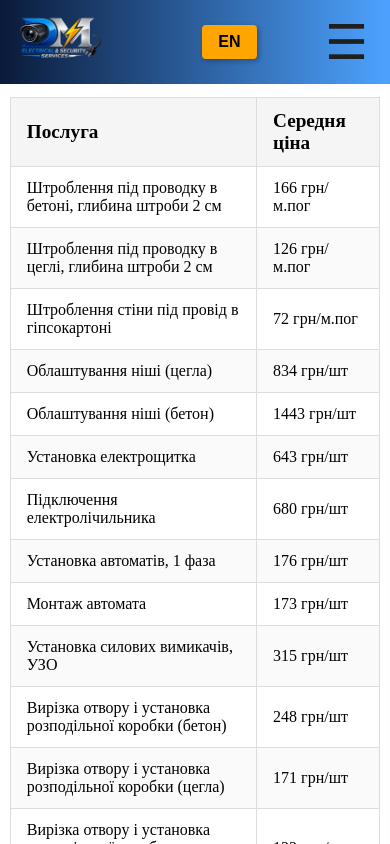
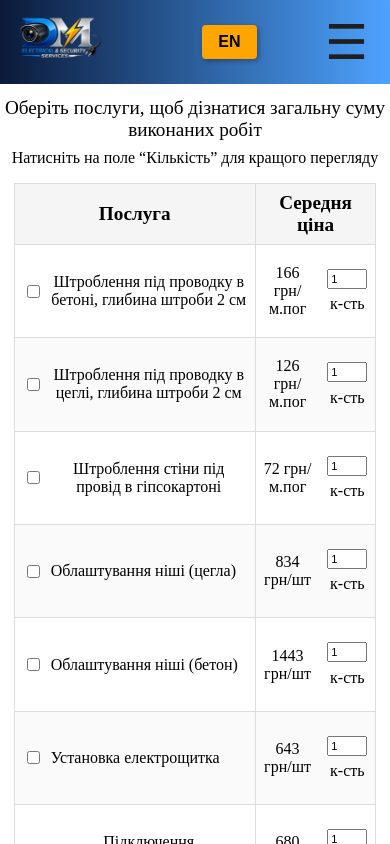
Before and after one commit to vicberger7/DanielaElectroSurveillance, a React (Vite) app: page /prices in a window 390 px wide. Shown: the top 844 px of the page. Built offline with nearby package versions, Linux system fonts and the light colour scheme.

Commit message:
Minor updates

```diff
--- a/package.json
+++ b/package.json
@@ -12,7 +12,7 @@
   "dependencies": {
     "i18next": "^25.8.0",
     "i18next-browser-languagedetector": "^8.2.0",
-    "react": "^19.2.0",
+    "react": "^19.2.4",
     "react-dom": "^19.2.0",
     "react-i18next": "^16.5.4",
     "react-icons": "^5.5.0",
--- a/src/i18/en.json
+++ b/src/i18/en.json
@@ -306,6 +306,11 @@
       }
     ],
     "serviceHeader": "Service",
-    "priceHeader": "Average Price"
+    "priceHeader": "Average Price",
+    "total": "Total cost",
+    "note": "Select services to see the total amount of performed works ",
+    "quantity": "qty",
+    "closeButton": "Close",
+    "hint": "Click on the “Quantity” field for better viewing"
   }
 }
--- a/src/i18/ua.json
+++ b/src/i18/ua.json
@@ -240,6 +240,11 @@
       { "service": "Монтаж та підключення ДБЖ", "price": "13950 грн/точка" }
     ],
     "serviceHeader": "Послуга",
-    "priceHeader": "Середня ціна"
+    "priceHeader": "Середня ціна",
+    "total": "Загальна вартість",
+    "note": "Оберіть послуги, щоб дізнатися загальну суму виконаних робіт",
+    "quantity": "к-сть",
+    "closeButton": "Закрити",
+      "hint": "Натисніть на поле “Кількість” для кращого перегляду"
   }
 }
--- a/src/pages/Prices.jsx
+++ b/src/pages/Prices.jsx
@@ -1,3 +1,4 @@
+import { useState } from "react";
 import css from "./Prices.module.css";
 import { useTranslation } from "react-i18next";
 
@@ -6,9 +7,44 @@ export default function Home() {
 
   const services = t("prices.services", { returnObjects: true });
 
+  const [selected, setSelected] = useState([]);
+  const [quantities, setQuantities] = useState({});
+  const [modal, setModal] = useState({ open: false, index: null });
+
+  const changeQty = (index, value) => {
+    setQuantities((prev) => ({
+      ...prev,
+      [index]: Math.max(1, value),
+    }));
+  };
+
+  const getPriceValue = (price) => {
+    return Number(price.replace(/[^\d]/g, ""));
+  };
+
+  const handleToggle = (index) => {
+    setSelected((prev) =>
+      prev.includes(index) ? prev.filter((i) => i !== index) : [...prev, index],
+    );
+  };
+
+  const total = selected.reduce((sum, index) => {
+    const qty = quantities[index] || 1;
+    return sum + getPriceValue(services[index].price) * qty;
+  }, 0);
+
+  const handleQtyClick = (index) => {
+    if (window.innerWidth >= 350 && window.innerWidth <= 430) {
+      setModal({ open: true, index });
+    }
+  };
+
+
   return (
     <main>
       <article className={css.prices}>
+        <p className={css.note}>{t("prices.note")}</p>
+        <p className={css.hint}>{t("prices.hint")}</p>
 
         <table className={css.table}>
           <thead>
@@ -21,13 +57,84 @@ export default function Home() {
           <tbody>
             {services.map((item, index) => (
               <tr key={index}>
-                <td>{item.service}</td>
-                <td>{item.price}</td>
+                <td>
+                  <label className={css.service}>
+                    <input
+                      className={css.checkbox}
+                      type="checkbox"
+                      checked={selected.includes(index)}
+                      onChange={() => handleToggle(index)}
+                    />
+                    <span>{item.service}</span>
+                  </label>
+                </td>
+                <td>
+                  <div className={css.priceCell}>
+                    <div>{item.price}</div>
+                    <div
+                      className={css.number}
+                      onClick={() => handleQtyClick(index)}
+                    >
+                      <input
+                        type="number"
+                        min="1"
+                        value={quantities[index] || 1}
+                        onChange={(e) =>
+                          changeQty(index, Number(e.target.value))
+                        }
+                        className={css.qty}
+                      />
+                      <p className={css.quantity}>{t("prices.quantity")}</p>
+                    </div>
+                  </div>
+                </td>
               </tr>
             ))}
           </tbody>
         </table>
+        <p className={css.total}>
+          <strong>{t("prices.total")}:</strong> {total} грн
+        </p>
+        {modal.open && (
+          <div
+            className={css.modalBackdrop}
+            onClick={() => setModal({ open: false, index: null })}
+          >
+            <div
+              className={css.modalContent}
+              onClick={(e) => e.stopPropagation()}
+            >
+              <h3>{services[modal.index].service}</h3>
 
+              <div className={css.qtySpinner}>
+                <button
+                  className={css.qtyButton}
+                  onClick={() =>
+                    changeQty(modal.index, (quantities[modal.index] || 1) - 1)
+                  }
+                >
+                  -
+                </button>
+                <span>{quantities[modal.index] || 1}</span>
+                <button
+                  className={css.qtyButton}
+                  onClick={() =>
+                    changeQty(modal.index, (quantities[modal.index] || 1) + 1)
+                  }
+                >
+                  +
+                </button>
+              </div>
+
+              <button
+                className={css.closeButton}
+                onClick={() => setModal({ open: false, index: null })}
+              >
+                {t("prices.closeButton")}
+              </button>
+            </div>
+          </div>
+        )}
       </article>
     </main>
   );
--- a/src/pages/Prices.module.css
+++ b/src/pages/Prices.module.css
@@ -1,26 +1,50 @@
 .prices {
   width: 100%;
   padding-top: 3%;
+  padding-bottom: 3%;
   box-sizing: border-box;
 }
 
+.note {
+  text-align: center;
+  font-size: 2.5rem;
+  margin-bottom: 2rem;
+  margin-top: 0;
+}
 
+@media screen and (min-width: 350px) and (max-width: 430px) {
+  .note {
+    font-size: 1.2rem;
+    margin-bottom: 1rem;
+  }
+}
+
+.hint {
+display: none;
+}
+
+@media screen and (min-width: 350px) and (max-width: 430px) {
+  .hint {
+    display: block;
+    text-align: center;
+    font-size: 1rem;
+    margin: -0.5rem  0.5rem 1rem 0.5rem;
+  }
+}
 
 .table {
   width: 100%;
-  max-width: 70%;
+  max-width: 80%;
   border-collapse: collapse;
   border: 1px solid #ddd;
   font-size: 2rem;
   margin: 0 auto;
-
 }
 
 @media screen and (min-width: 350px) and (max-width: 430px) {
   .table {
-    max-width: 95%;
+    max-width: 93%;
     font-size: 1.2rem;
-
   }
 }
 
@@ -28,13 +52,28 @@
 .table td {
   border: 1px solid #ddd;
   padding: 12px 16px;
-  text-align: left;
+  text-align: center;
+}
+
+@media screen and (min-width: 350px) and (max-width: 430px) {
+  .table th,
+  .table td {
+    padding: 0.5rem;
+  }
 }
 
 .table th:nth-child(1),
 .table td:nth-child(1) {
   width: 66.66%;
 }
+
+@media screen and (min-width: 350px) and (max-width: 430px) {
+  .table th:nth-child(1),
+  .table td:nth-child(1) {
+    padding: 0 0.5rem;
+  }
+}
+
 .table th:nth-child(2),
 .table td:nth-child(2) {
   width: 33.33%;
@@ -58,3 +97,152 @@
 .table tbody tr:hover {
   background-color: #f0f0f0;
 }
+
+.service {
+  display: flex;
+  align-items: center;
+  gap: 1rem;
+  cursor: pointer;
+}
+
+@media screen and (min-width: 350px) and (max-width: 430px) {
+  .service {
+    gap: 0.5rem;
+  }
+}
+
+.total {
+  text-align: center;
+  font-size: 3rem;
+  margin-top: 2rem;
+}
+
+@media screen and (min-width: 350px) and (max-width: 430px) {
+  .total {
+    font-size: 1.5rem;
+    margin-top: 1rem;
+  }
+}
+
+.priceCell {
+  display: flex;
+  align-items: center;
+  gap: 3rem;
+}
+
+@media screen and (min-width: 350px) and (max-width: 430px) {
+  .priceCell {
+    gap: 1rem;
+  }
+}
+
+.number {
+  display: flex;
+  align-items: center;
+  gap: 1rem;
+}
+
+@media screen and (min-width: 350px) and (max-width: 430px) {
+  .number {
+    flex-direction: column;
+    margin-top: 1rem;
+    gap: 0.2rem;
+  }
+}
+
+.qty {
+  width: 4rem;
+  padding: 4px;
+  font-size: 1rem;
+}
+
+@media screen and (min-width: 350px) and (max-width: 430px) {
+  .qty {
+    width: 2rem;
+    padding: 2px;
+    font-size: 0.7rem;
+  }
+}
+
+@media screen and (min-width: 350px) and (max-width: 430px) {
+  .quantity {
+    margin-top: 0.2rem;
+  }
+}
+
+/* ------------------ Modal CSS ------------------ */
+
+.modalBackdrop {
+  position: fixed;
+  top: 0;
+  left: 0;
+  width: 100%;
+  height: 100%;
+  background: rgba(0, 0, 0, 0.5);
+  display: flex;
+  justify-content: center;
+  align-items: center;
+  z-index: 1000;
+}
+
+.modalContent {
+  background: #fff;
+  padding: 2rem;
+  border-radius: 8px;
+  width: 75%;
+  display: flex;
+  flex-direction: column;
+  gap: 2rem;
+  box-shadow: 0 4px 12px rgba(0, 0, 0, 0.2);
+}
+
+.modalContent h3 {
+  margin: 0;
+  font-size: 1.2rem;
+  text-align: center;
+}
+
+.modalInput {
+  padding: 0.5rem;
+  font-size: 1.2rem;
+  box-sizing: border-box;
+}
+
+.closeButton {
+  padding: 0.5rem 1rem;
+  font-size: 1rem;
+  border: none;
+  border-radius: 5px;
+  background-color: #007bff;
+  color: #fff;
+  cursor: pointer;
+}
+
+.closeButton:hover {
+  background-color: #0056b3;
+}
+
+.qtyButton {
+  width: 3rem;
+  height: 3rem;
+  background-color: #fff;
+  color: #007bff;
+  border: 1px solid #007bff;
+  border-radius: 5px;
+  font-size: 2rem;
+box-shadow: 0 2px 6px rgba(0, 0, 0, 0.5);
+}
+
+.qtySpinner {
+  display: flex;
+  align-items: center;
+  justify-content: center;
+  gap: 1rem;
+}
+
+.qtySpinner span {
+  font-size: 1.5rem;
+  font-weight: 500;
+  width: 2rem;
+  text-align: center;
+}
```
Also changed, not shown: 1 other file (tests, documents, lock files or other folders).
